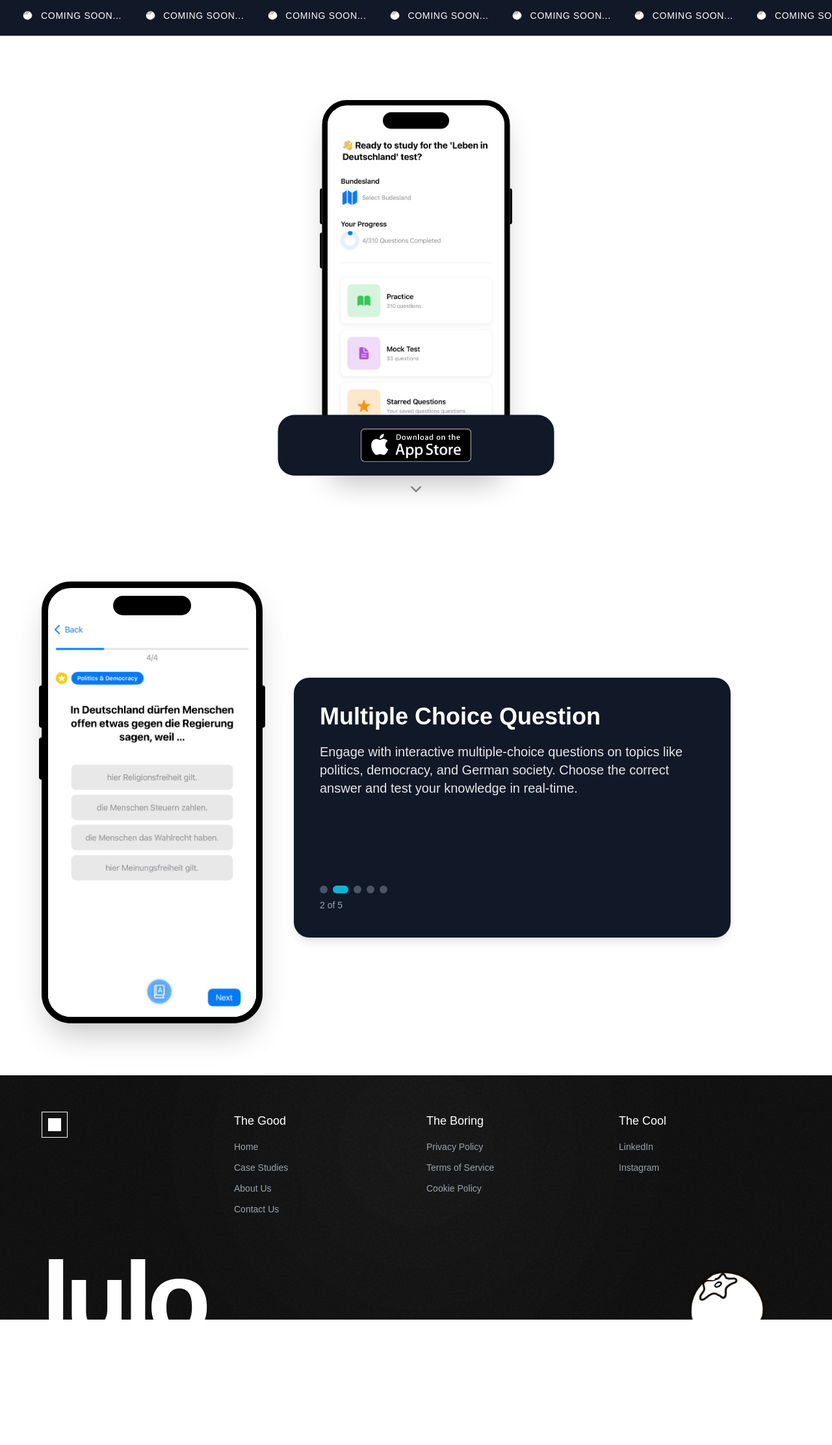
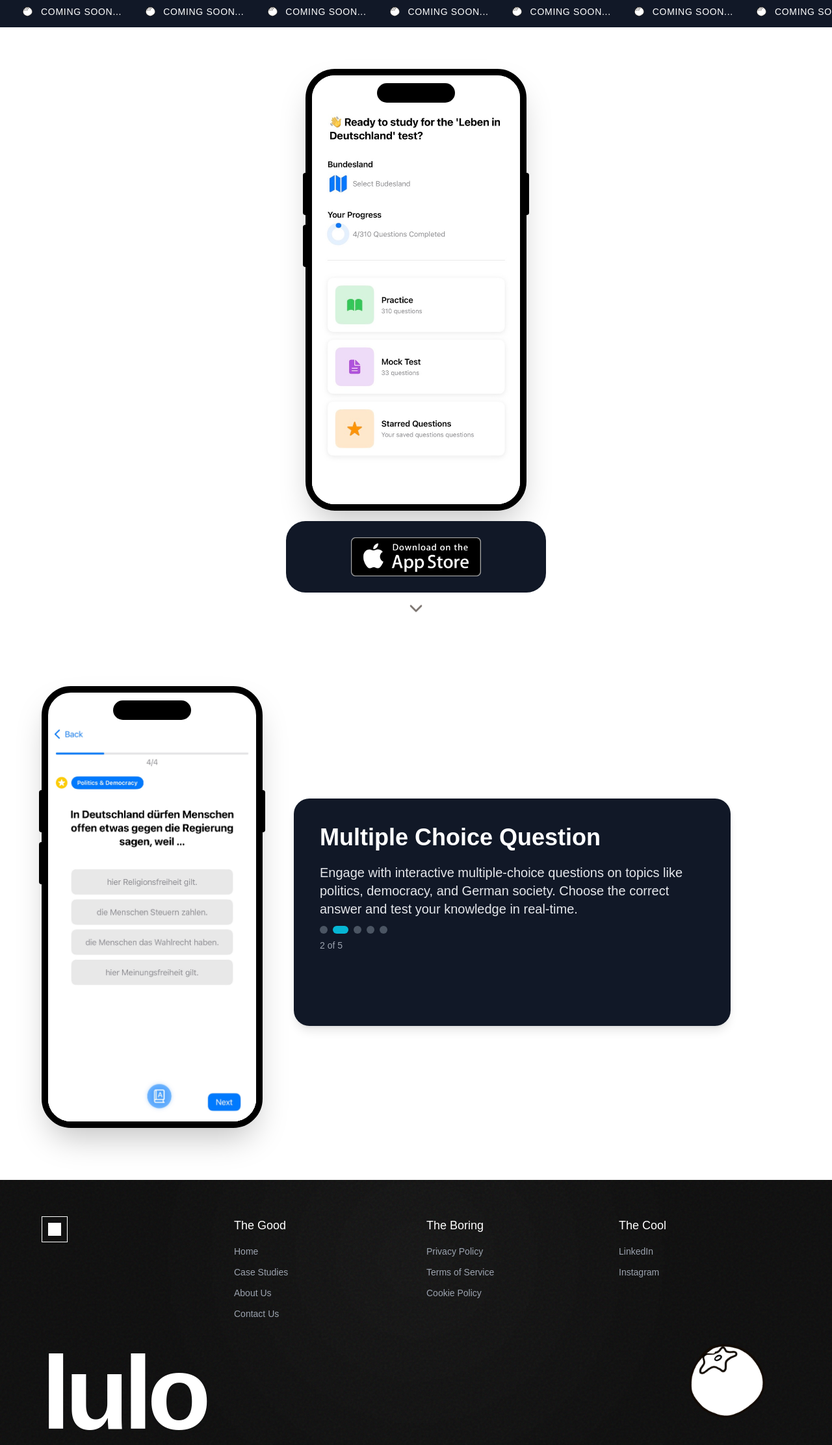
Before and after one commit to yesid-lopez/deu-landing, a Next.js app: page / in a window 1280 px wide. Shown: the whole page at 65% size. Before the commit the page ends 2031 px from the top, so only its background shows below. Built offline with nearby package versions, Linux system fonts and the light colour scheme.

Commit message:
Implement MainLayout and refactor page structure
- Create MainLayout component to centralize page structure
- Move AnnouncementBar and Footer into MainLayout
- Simplify page.tsx by using new MainLayout component
- Adjust styling and positioning of components for better consistency

```diff
--- a/src/app/page.tsx
+++ b/src/app/page.tsx
@@ -1,15 +1,12 @@
 import { Features } from "@/components/features";
-import Footer from "@/components/footer";
 import Hero from "@/components/hero";
-import { AnnouncementBar } from "@/components/announcement-bar";
+import MainLayout from "@/components/layout/main-layout";
 
 export default function Home() {
   return (
-    <main className="overflow-x-hidden">
-      <AnnouncementBar />
+    <MainLayout>
       <Hero />
       <Features />
-      <Footer />
-    </main>
+    </MainLayout>
   );
 }
--- a/src/components/announcement-bar.tsx
+++ b/src/components/announcement-bar.tsx
@@ -4,9 +4,9 @@ import LuloIcon from "./ui/lulo-icon";
 
 export function AnnouncementBar() {
   return (
-    <div className="w-full bg-gray-900 text-white py-2 overflow-hidden">
-      <div className="relative flex overflow-x-hidden">
-        <div className="animate-marquee whitespace-nowrap py-1">
+    <div className="w-full bg-gray-900 text-white h-[42px] flex items-center overflow-hidden">
+      <div className="relative flex overflow-x-hidden w-full">
+        <div className="animate-marquee whitespace-nowrap">
           {Array(10).fill(0).map((_, i) => (
             <span key={i} className="mx-4 inline-flex items-center">
               <LuloIcon width={24} height={24} className="mr-2" />
@@ -15,7 +15,7 @@ export function AnnouncementBar() {
           ))}
         </div>
 
-        <div className="absolute top-0 animate-marquee2 whitespace-nowrap py-1">
+        <div className="absolute top-0 animate-marquee2 whitespace-nowrap">
           {Array(10).fill(0).map((_, i) => (
             <span key={i} className="mx-4 inline-flex items-center">
               <LuloIcon width={24} height={24} className="mr-2" />
--- a/src/components/features.tsx
+++ b/src/components/features.tsx
@@ -82,7 +82,7 @@ export function Features() {
   return (
     <div
       ref={containerRef}
-      className="flex flex-col items-center justify-center px-4 md:py-16 min-h-[90dvh] pb-16"
+      className="relative py-16 px-4 md:px-6"
       id="features"
       onMouseEnter={() => {
         setIsPaused(true);
@@ -95,9 +95,9 @@ export function Features() {
         setIsPaused(false);
       }}
     >
-      <div className="flex flex-col lg:flex-row items-center gap-2 sm:gap-4 md:gap-12 w-full max-w-6xl mx-auto">
+      <div className="max-w-6xl mx-auto flex flex-col lg:flex-row items-center gap-2 sm:gap-4 md:gap-12">
         {/* iPhone Frame with Feature Screenshot */}
-        <div className="relative w-full lg:w-auto flex justify-center sm:mb-4 max-sm:scale-[0.85]">
+        <div className="w-full lg:w-auto flex justify-center sm:mb-4">
           <IPhoneFrame className="pt-4 sm:pt-8 z-10">
             <div className="relative w-full h-full bg-white">
               {/* Feature Screenshot */}
@@ -126,7 +126,7 @@ export function Features() {
         {/* Feature Description */}
         <div className="w-full lg:w-3/5 max-w-[400px] sm:max-w-[500px] lg:max-w-2xl mx-auto lg:mx-0">
           {/* Static card container with fixed dimensions */}
-          <div className="bg-gray-900 text-white p-6 lg:p-10 rounded-3xl shadow-lg h-[400px] md:h-[350px] lg:h-[400px] w-full flex flex-col relative overflow-hidden">
+          <div className="bg-gray-900 text-white p-6 lg:p-10 rounded-3xl shadow-lg h-auto min-h-[350px] w-full flex flex-col relative overflow-hidden">
             {/* Content container with static navigation */}
             <div className="flex flex-col h-full">
               {/* Animated text content */}
@@ -144,7 +144,7 @@ export function Features() {
                       {currentFeature.title}
                     </h3>
                     <div className="relative flex-grow">
-                      <p className="max-sm:pt-2 text-md sm:text-xl text-gray-200 overflow-y-auto h-[200px] sm:h-[140px] lg:h-auto lg:max-h-none leading-relaxed pr-2">
+                      <p className="max-sm:pt-2 text-md sm:text-xl text-gray-200 max-h-[200px] sm:max-h-[140px] lg:max-h-none overflow-y-auto leading-relaxed pr-2">
                         {currentFeature.description}
                       </p>
                       <div className="absolute bottom-0 left-0 right-0 h-8 bg-gradient-to-t from-gray-900 to-transparent pointer-events-none sm:hidden"></div>
--- a/src/components/footer.tsx
+++ b/src/components/footer.tsx
@@ -107,18 +107,20 @@ export default function Footer() {
           </div>
         </div>
 
-        {/* lulo Text - Improved responsiveness */}
-        <div className="mt-8 relative overflow-hidden" style={{ height: '8rem' }}>
-          <h1 className="text-6xl sm:text-7xl md:text-8xl lg:text-[10rem] font-bold tracking-tighter absolute bottom-[-1rem] sm:bottom-[-1.25rem] md:bottom-[-2rem] lg:bottom-[-3rem] z-40">
+        {/* lulo Text - Fixed height to prevent layout shifts */}
+        <div className="mt-8 relative h-24 sm:h-32 md:h-36 lg:h-40">
+          <h1 className="text-6xl sm:text-7xl md:text-8xl lg:text-[10rem] font-bold tracking-tighter absolute bottom-0 z-40">
             lulo
           </h1>
+          <div className="absolute bottom-0 right-0 z-40">
             <Image
               src="/lulo.png"
               alt="Lulo Logo"
               width={192}
               height={192}
-            className="w-24 h-24 sm:w-32 sm:h-32 md:w-40 md:h-40 lg:w-48 lg:h-48 absolute bottom-[-3rem] md:bottom-[-4rem] lg:bottom-[-5rem] right-0 z-40"
+              className="w-24 h-24 sm:w-32 sm:h-32 md:w-40 md:h-40 lg:w-48 lg:h-48"
             />
+          </div>
         </div>
       </div>
     </footer>
--- a/src/components/hero.tsx
+++ b/src/components/hero.tsx
@@ -14,9 +14,10 @@ const HeroCard = () => {
 
 export default function Hero() {
   return (
-    <section className="relative grid place-items-center min-h-[90dvh] px-4 pt-8 pb-16 md:py-12">
-      <div className="relative flex flex-col items-center w-full max-w-screen-xl md:scale-[0.85]">
-        <IPhoneFrame className="relative">
+    <section className="pt-12 sm:pt-16 px-4 md:px-6">
+      <div className="max-w-screen-xl mx-auto flex flex-col items-center">
+        <div className="w-full flex justify-center">
+          <IPhoneFrame className="relative">
             <Image
               src="/features/feature_1.jpeg"
               alt="DEU App dashboard"
@@ -25,11 +26,12 @@ export default function Hero() {
               quality={100}
               className="object-cover pt-10"
             />
-        </IPhoneFrame>
-        <div className="absolute w-[90%] max-w-[400px] sm:max-w-[500px] h-[110px] bottom-0">
+          </IPhoneFrame>
+        </div>
+        <div className="relative w-[400px] sm:max-w-[500px] h-[110px] mt-4">
           <HeroCard />
         </div>
-        <div className="absolute bottom-[-3rem]">
+        <div className="relative mt-4 mb-8">
           <JumplingArrow />
         </div>
       </div>
--- /dev/null
+++ b/src/components/layout/main-layout.tsx
@@ -0,0 +1,25 @@
+import React from 'react';
+import { AnnouncementBar } from '@/components/announcement-bar';
+import Footer from '@/components/footer';
+
+interface MainLayoutProps {
+  children: React.ReactNode;
+}
+
+export default function MainLayout({ children }: MainLayoutProps) {
+  return (
+    <div className="flex flex-col min-h-screen">
+      {/* Fixed height announcement bar */}
+      <div className="sticky top-0 z-50">
+        <AnnouncementBar />
+      </div>
+
+      {/* Main content with consistent padding */}
+      <main className="flex-grow">
+        {children}
+      </main>
+
+      <Footer />
+    </div>
+  );
+}
```
Lines whose indentation alone changed are shown as unchanged.
